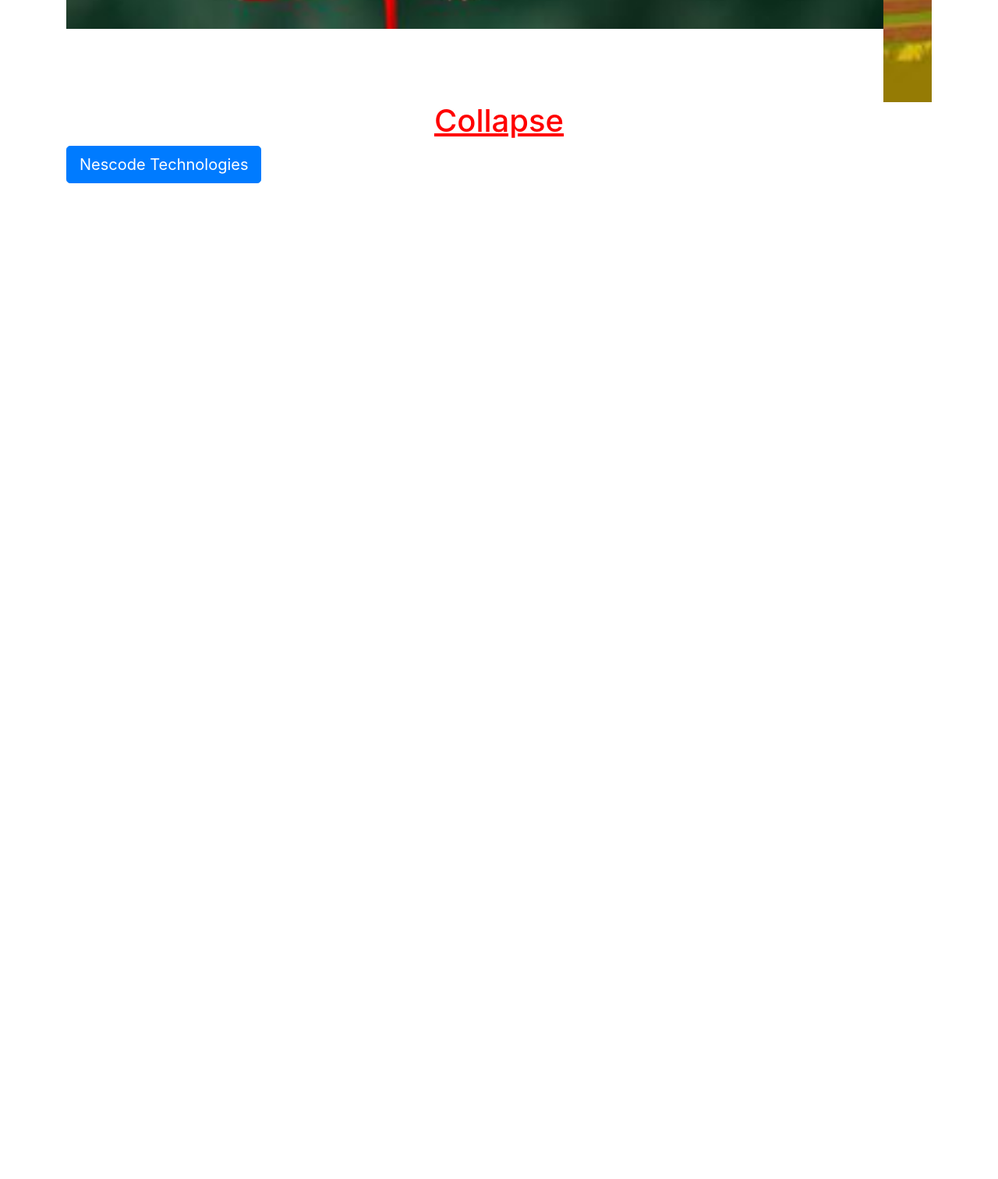
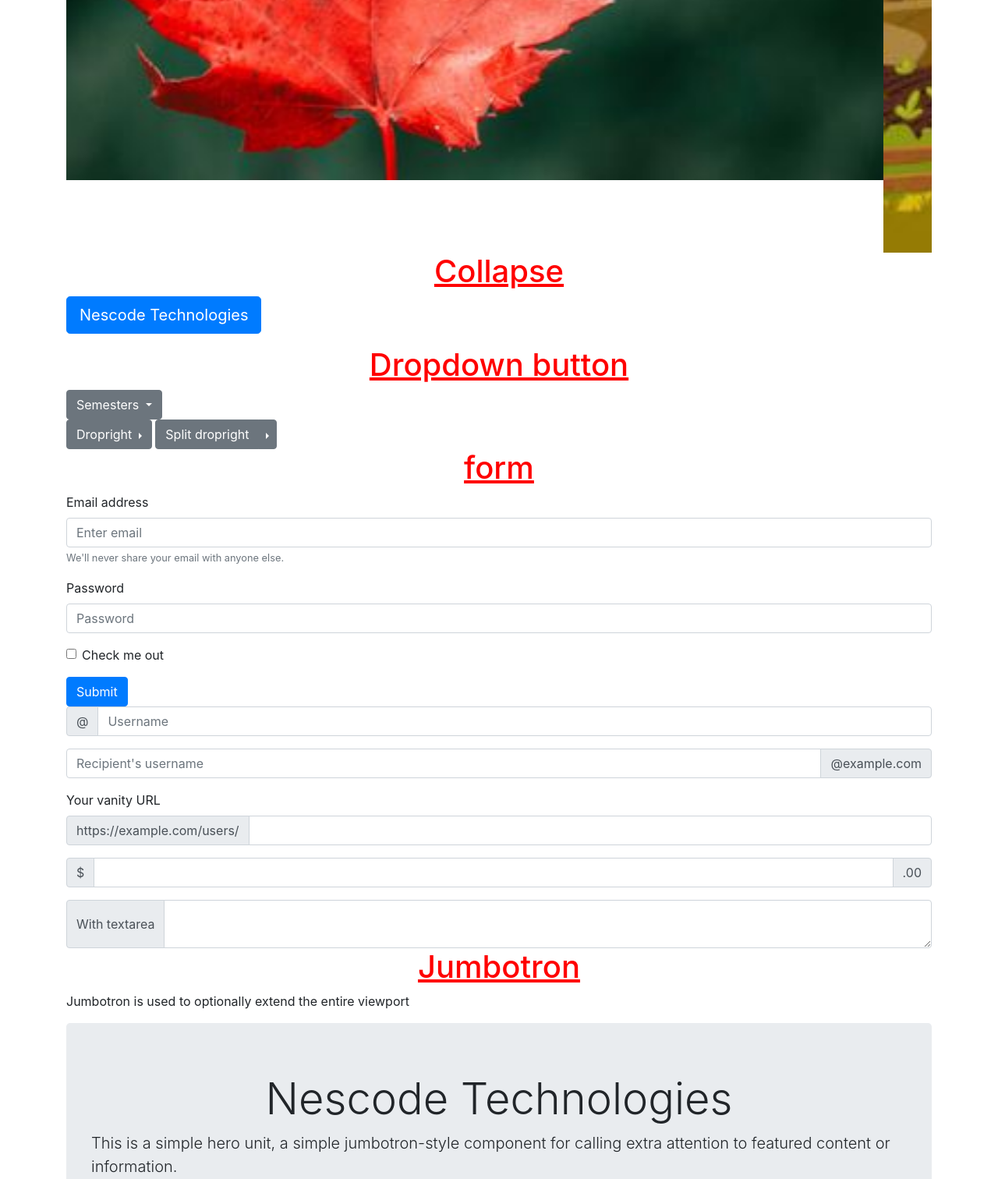
Before and after one commit to Dhirajkumar-nescode/bootstrap, a plain HTML site: page index.html in a window 1280 px wide. Shown: the part 2340-3852 px from the top of the page at 78% size. Before the commit the page ends 2591 px from the top, so only its background shows below. Drawn offline with nearby package versions, Linux system fonts and the light colour scheme.

Commit message:
jumbrotron added

```diff
--- a/index.html
+++ b/index.html
@@ -121,7 +121,7 @@
 <!-- Card end -->
 <h1>Card</h1>
 <div class="card" style="width: 18rem;">
-        <img src="..." class="card-img-top" alt="...">
+        <img src="img/Capture2.JPG" class="card-img-top" alt="...">
         <div class="card-body">
           <h5 class="card-title">Card title</h5>
           <p class="card-text">Some quick example text to build on the card title and make up the bulk of the card's content.</p>
@@ -173,6 +173,132 @@
 </p>
 <!-- Collapse end -->
 
+<!-- Dropdown button -->
+<h1>Dropdown button</h1>
+<div class="dropdown">
+        <button class="btn btn-secondary dropdown-toggle" type="button" id="dropdownMenuButton" data-toggle="dropdown" aria-haspopup="true" aria-expanded="false">
+          Semesters
+        </button>
+        <div class="dropdown-menu" aria-labelledby="dropdownMenuButton">
+          <a class="dropdown-item" href="#">sem 1</a>
+          <a class="dropdown-item" href="#">sem 2</a>
+          <a class="dropdown-item" href="#">sem 3</a>
+        </div>
+      </div>
+
+    <!-- Default dropright button -->
+<div class="btn-group dropright">
+        <button type="button" class="btn btn-secondary dropdown-toggle" data-toggle="dropdown" aria-haspopup="true" aria-expanded="false">
+          Dropright
+        </button>
+        <div class="dropdown-menu">
+                <a class="dropdown-item" href="#">Action</a>
+                <a class="dropdown-item" href="#">Another action</a>
+                <a class="dropdown-item" href="#">Something else here</a>
+                <div class="dropdown-divider"></div>
+                <a class="dropdown-item" href="#">Separated link</a>
+              </div>
+      </div>
+
+      <!-- Split dropright button -->
+      <div class="btn-group dropright">
+        <button type="button" class="btn btn-secondary">
+          Split dropright
+        </button>
+        <button type="button" class="btn btn-secondary dropdown-toggle dropdown-toggle-split" data-toggle="dropdown" aria-haspopup="true" aria-expanded="false">
+          <span class="sr-only">Toggle Dropright</span>
+        </button>
+        <div class="dropdown-menu">
+    <a class="dropdown-item" href="#">Action</a>
+    <a class="dropdown-item" href="#">Another action</a>
+    <a class="dropdown-item" href="#">Something else here</a>
+    <div class="dropdown-divider"></div>
+    <a class="dropdown-item" href="#">Separated link</a>
+  </div>
+      </div>
+<!-- Drop down button end -->
+<!-- Form component -->
+<h1>form</h1>
+<form>
+        <div class="form-group">
+          <label for="exampleInputEmail1">Email address</label>
+          <input type="email" class="form-control" id="exampleInputEmail1" aria-describedby="emailHelp" placeholder="Enter email">
+          <small id="emailHelp" class="form-text text-muted">We'll never share your email with anyone else.</small>
+        </div>
+        <div class="form-group">
+          <label for="exampleInputPassword1">Password</label>
+          <input type="password" class="form-control" id="exampleInputPassword1" placeholder="Password">
+        </div>
+        <div class="form-group form-check">
+          <input type="checkbox" class="form-check-input" id="exampleCheck1">
+          <label class="form-check-label" for="exampleCheck1">Check me out</label>
+        </div>
+        <button type="submit" class="btn btn-primary">Submit</button>
+      </form>
+<!-- Form component ends -->
+
+<!-- Input group -->
+
+<div class="input-group mb-3">
+        <div class="input-group-prepend">
+          <span class="input-group-text" id="basic-addon1">@</span>
+        </div>
+        <input type="text" class="form-control" placeholder="Username" aria-label="Username" aria-describedby="basic-addon1">
+      </div>
+
+      <div class="input-group mb-3">
+        <input type="text" class="form-control" placeholder="Recipient's username" aria-label="Recipient's username" aria-describedby="basic-addon2">
+        <div class="input-group-append">
+          <span class="input-group-text" id="basic-addon2">@example.com</span>
+        </div>
+      </div>
+
+      <label for="basic-url">Your vanity URL</label>
+      <div class="input-group mb-3">
+        <div class="input-group-prepend">
+          <span class="input-group-text" id="basic-addon3">https://example.com/users/</span>
+        </div>
+        <input type="text" class="form-control" id="basic-url" aria-describedby="basic-addon3">
+      </div>
+
+      <div class="input-group mb-3">
+        <div class="input-group-prepend">
+          <span class="input-group-text">$</span>
+        </div>
+        <input type="text" class="form-control" aria-label="Amount (to the nearest dollar)">
+        <div class="input-group-append">
+          <span class="input-group-text">.00</span>
+        </div>
+      </div>
+
+      <div class="input-group">
+        <div class="input-group-prepend">
+          <span class="input-group-text">With textarea</span>
+        </div>
+        <textarea class="form-control" aria-label="With textarea"></textarea>
+      </div>
+    <!-- Input group ends -->
+
+    <!-- Jumbotron -->
+<h1>Jumbotron</h1>
+<p>Jumbotron is used to optionally extend the entire viewport</p>
+    <div class="jumbotron">
+            <h2 class="display-4" align="center">Nescode Technologies</h2>
+            <p class="lead">This is a simple hero unit, a simple jumbotron-style component for calling extra attention to featured content or information.</p>
+            <hr class="my-4">
+            <p>It uses utility classes for typography and spacing to space content out within the larger container.</p>
+            <a class="btn btn-primary btn-lg" href="#" role="button">Learn more</a>
+          </div>
+<p>To make jumbotron full width then we are going for fluid jumbotron</p>
+         <div class="jumbotron jumbotron-fluid">
+  <div class="container">
+    <h1 class="display-4">Fluid jumbotron</h1>
+    <p class="lead">This is a modified jumbotron that occupies the entire horizontal space of its parent.</p>
+  </div>
+</div>
+
+<!-- Jumbotron end-->
+
 
 
 </div>
```
